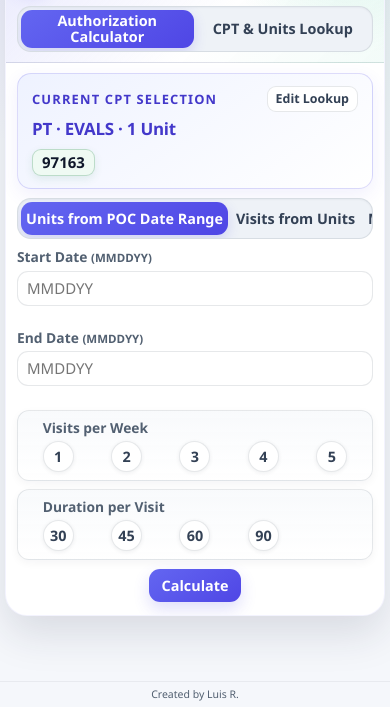
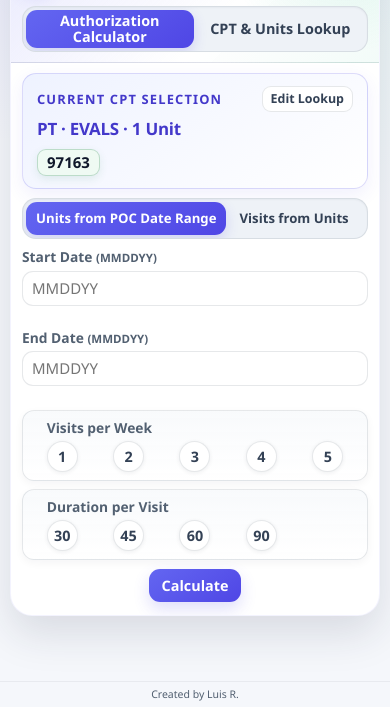
Before and after one commit to robles1999/therapy_auth_toolkit, a plain HTML site: page index.html in a window 390 px wide. Shown: the part 137-844 px from the top of the page. Drawn offline with Linux system fonts and the light colour scheme.

Commit message:
Enhance calculator mode styles and responsiveness
Add styles for calculator modes and responsive design.

```diff
--- a/index.html
+++ b/index.html
@@ -506,6 +506,47 @@ html{
   .mini-code{font-size:1rem}
 }
 
+
+
+/* Give the calculator mode labels enough horizontal room without shrinking the text. */
+.app{
+  max-width:660px;
+}
+.calc-modes{
+  overflow:visible;
+}
+.calc-modes button{
+  white-space:nowrap;
+  font-size:.88rem;
+  padding-left:7px;
+  padding-right:7px;
+}
+.calc-modes button[data-value="poc"]{
+  flex:1.45 1 0;
+}
+.calc-modes button[data-value="units"]{
+  flex:1 1 0;
+}
+.calc-modes button[data-value="monthly"]{
+  flex:.95 1 0;
+}
+
+@media(max-width:680px){
+  .app{
+    max-width:calc(100% - 10px);
+  }
+  .calc-modes{
+    overflow-x:auto;
+    scrollbar-width:thin;
+  }
+  .calc-modes button{
+    flex:0 0 auto;
+    min-width:max-content;
+    padding-left:10px;
+    padding-right:10px;
+  }
+}
+
 </style>
 </head>
 <body>
```
